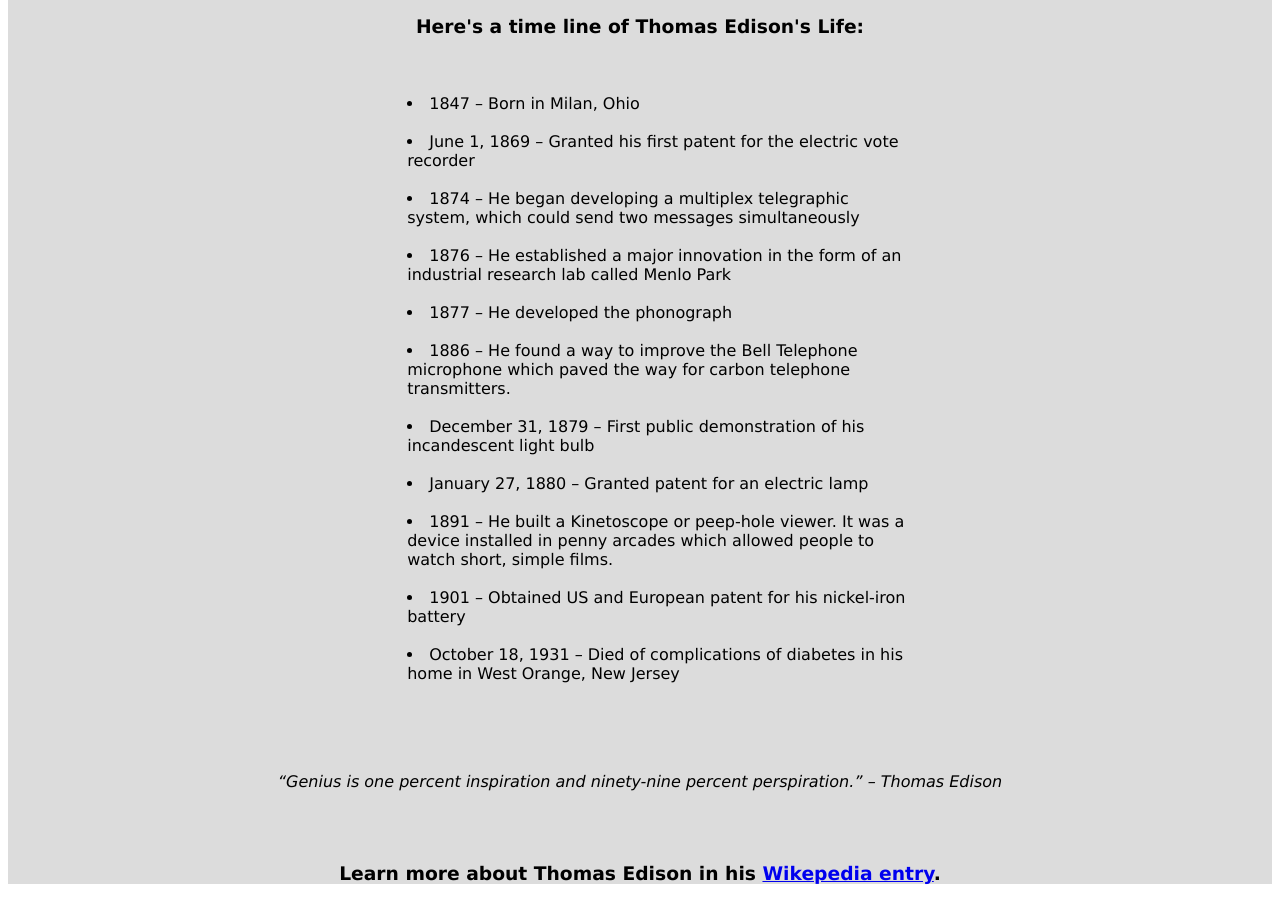
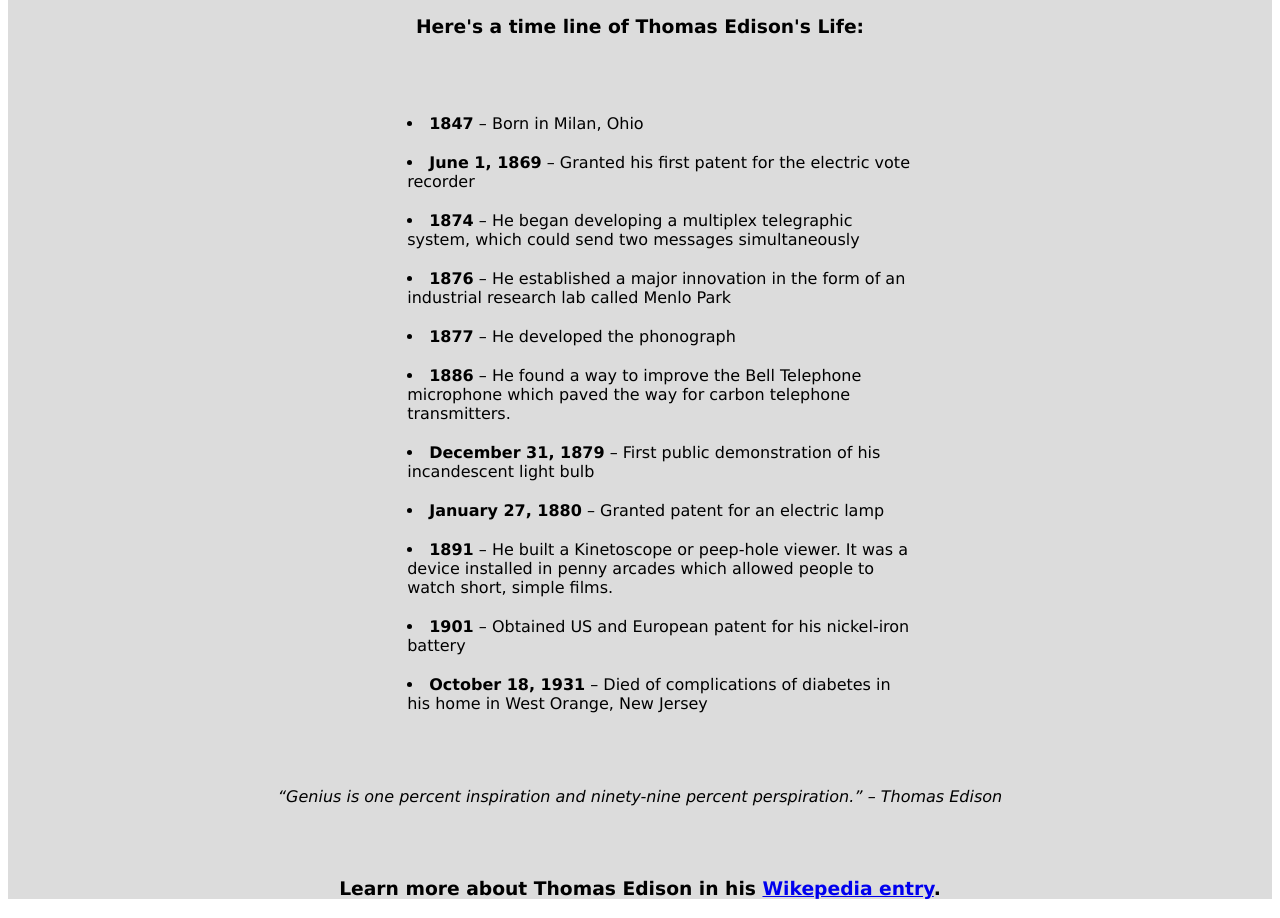
Before and after one commit to lreyeswebdev/AvionSchool, a plain HTML site: page tribute.html in a window 1280 px wide. Shown: the part 563-1481 px from the top of the page. Drawn offline with Linux system fonts and the light colour scheme.

Commit message:
fixed code errors in tribute page

```diff
--- a/tribute.css
+++ b/tribute.css
@@ -17,6 +17,10 @@ html {
   background-color: white;
   }
 
+li {
+  margin: 20px 0;
+}
+
 #main {
   text-align: center;
   background-color: Gainsboro;
--- a/tribute.html
+++ b/tribute.html
@@ -14,27 +14,27 @@
         <img id = "image" src = "thomasedison.jpg" alt = "Thomas Edison">
         <p id = "img-caption">Thomas Edison's inventions exerted tremendous influence on modern life. </p>
       </div>
-      <p id = "tribute-info">
+      <div id = "tribute-info">
         <h3>Here's a time line of Thomas Edison's Life:</h3>
         <br><br>
         <ul>
-          <li>1847 – Born in Milan, Ohio</li><br>
-          <li>June 1, 1869 – Granted his first patent for the electric vote recorder</li><br>
-          <li>1874 – He began developing a multiplex telegraphic system, which could send two messages simultaneously</li><br>
-          <li>1876 – He established a major innovation in the form of an industrial research lab called Menlo Park</li><br>
-          <li>1877 – He developed the phonograph</li><br>
-          <li>1886 – He found a way to improve the Bell Telephone microphone which paved the way for carbon telephone transmitters.</li><br>
-          <li>December 31, 1879 – First public demonstration of his incandescent light bulb</li><br>
-          <li>January 27, 1880 – Granted patent for an electric lamp</li><br>
-          <li>1891 – He built a Kinetoscope or peep-hole viewer. It was a device installed in penny arcades which allowed people to watch short, simple films.</li><br>
-          <li>1901 – Obtained US and European patent for his nickel-iron battery</li><br>
-          <li>October 18, 1931 – Died of complications of diabetes in his home in West Orange, New Jersey</li><br>
+          <li><strong>1847</strong> – Born in Milan, Ohio</li>
+          <li><strong>June 1, 1869</strong> – Granted his first patent for the electric vote recorder</li>
+          <li><strong>1874</strong> – He began developing a multiplex telegraphic system, which could send two messages simultaneously</li>
+          <li><strong>1876</strong> – He established a major innovation in the form of an industrial research lab called Menlo Park</li>
+          <li><strong>1877</strong> – He developed the phonograph</li>
+          <li><strong>1886</strong> – He found a way to improve the Bell Telephone microphone which paved the way for carbon telephone transmitters.</li>
+          <li><strong>December 31, 1879</strong> – First public demonstration of his incandescent light bulb</li>
+          <li><strong>January 27, 1880</strong> – Granted patent for an electric lamp</li>
+          <li><strong>1891</strong> – He built a Kinetoscope or peep-hole viewer. It was a device installed in penny arcades which allowed people to watch short, simple films.</li>
+          <li><strong>1901</strong> – Obtained US and European patent for his nickel-iron battery</li>
+          <li><strong>October 18, 1931</strong> – Died of complications of diabetes in his home in West Orange, New Jersey</li>
         </ul>
-      </p>
+      </div>
       <br><br>
-      <p class = "quote">
+      <blockquote class = "quote" cite="https://www.goalcast.com/2017/05/11/thomas-edison-quotes-motivate-never-quit/">
         “Genius is one percent inspiration and ninety-nine percent perspiration.” – Thomas Edison
-      </p>
+      </blockquote>
       <br><br>
       <h3>Learn more about Thomas Edison in his <a href="https://en.wikipedia.org/wiki/Thomas_Edison" id = "tribute-link" target="_blank">Wikepedia entry</a>.</h3>
     </div>
```
